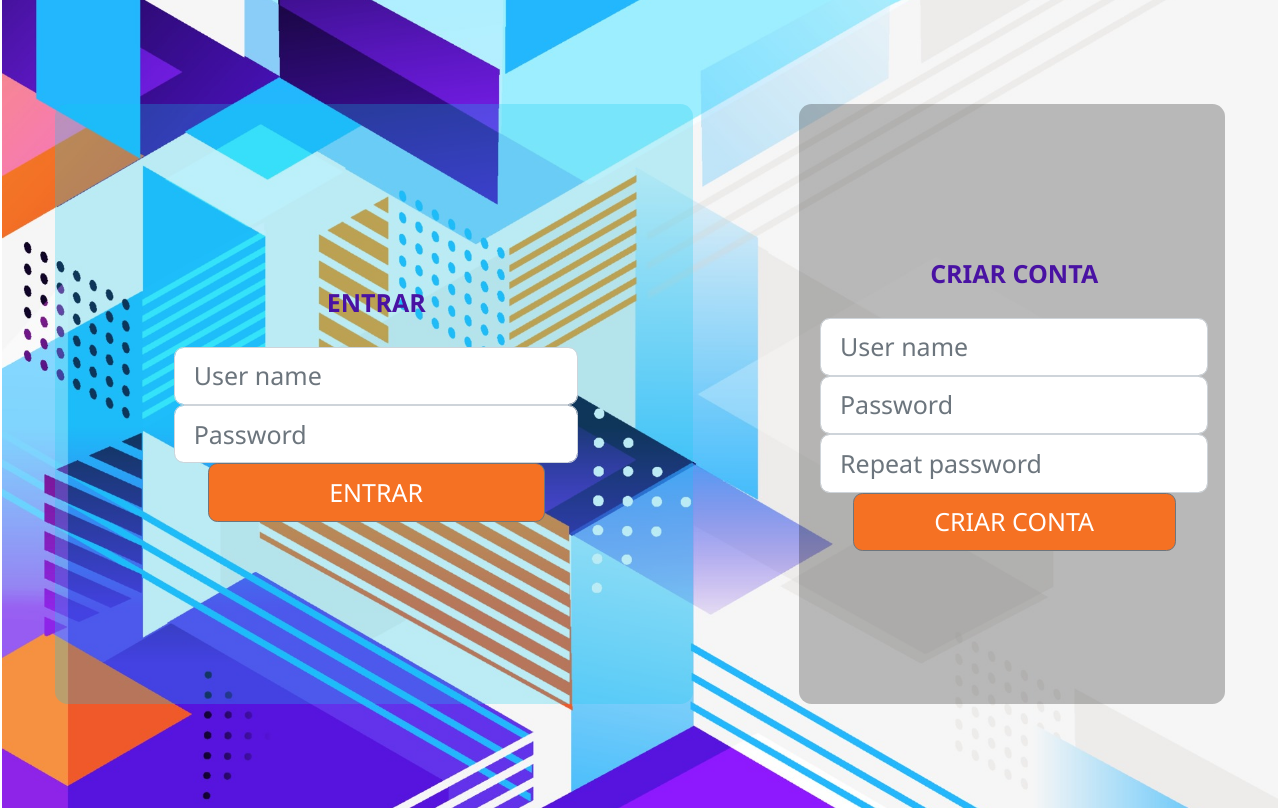
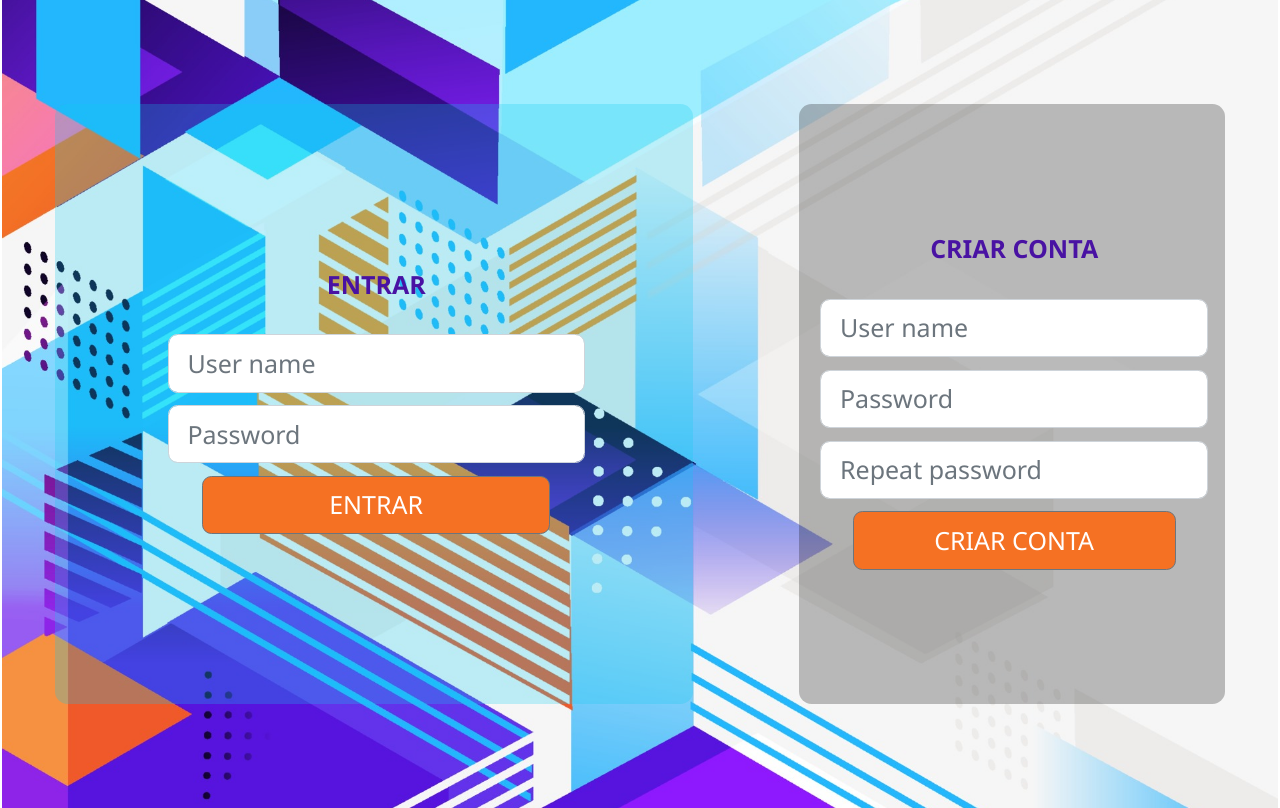
Before and after one commit to rodrigocelmer/logicaProgr_atividadeFinal, a website: page src/index.html in a window 1280 px wide. Drawn offline with Linux system fonts and the light colour scheme.

Commit message:
add margin to index.html inputs

```diff
--- a/src/index.html
+++ b/src/index.html
@@ -17,9 +17,9 @@
                     <div class="mainMessage">
                         ENTRAR
                     </div>
-                    <input required type="text" class="form-control" name="input_userName" id="input_userName" placeholder="User name">
-                    <input required type="password" class="form-control" name="input_password" id="input_password" placeholder="Password">
-                    <input type="submit" class="buttonEnter btn btn-outline-secondary col-10" value="ENTRAR"></input>
+                    <input required type="text" class="form-control m-1" name="input_userName" id="input_userName" placeholder="User name">
+                    <input required type="password" class="form-control m-1" name="input_password" id="input_password" placeholder="Password">
+                    <input type="submit" class="buttonEnter btn btn-outline-secondary col-10 m-1" value="ENTRAR"></input>
                 </form>
             </div>
         </div>
@@ -29,10 +29,10 @@
                     <div class="createAccountMessage">
                         CRIAR CONTA
                     </div>
-                    <input required type="text" class="form-control" name="input_createUser" id="input_createUser" placeholder="User name">
-                    <input required type="password" class="form-control" name="input_createPassword" id="input_createPassword" placeholder="Password">
-                    <input required type="password" class="form-control" name="input_repeatPassword" id="input_repeatPassword" placeholder="Repeat password">
-                    <input type="submit" class="buttonCreateAccount btn btn-outline-secondary col-10" value="CRIAR CONTA"></input>
+                    <input required type="text" class="form-control m-1" name="input_createUser" id="input_createUser" placeholder="User name">
+                    <input required type="password" class="form-control m-1" name="input_createPassword" id="input_createPassword" placeholder="Password">
+                    <input required type="password" class="form-control m-1" name="input_repeatPassword" id="input_repeatPassword" placeholder="Repeat password">
+                    <input type="submit" class="buttonCreateAccount btn btn-outline-secondary col-10 m-1" value="CRIAR CONTA"></input>
                 </form>
             </div>
         </div>
```
